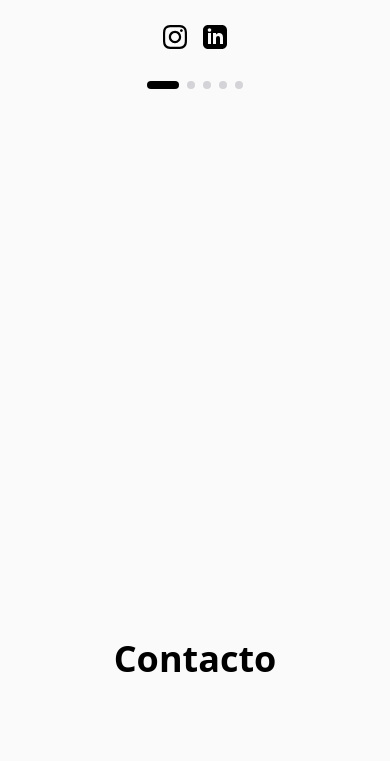
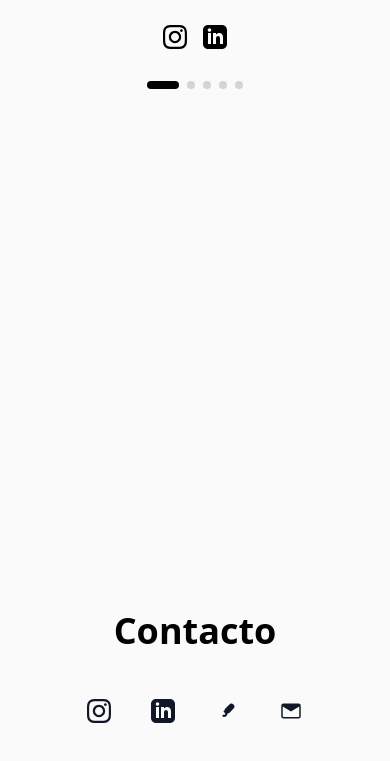
Before and after one commit to deibpst/0xc, a Next.js app: page / in a window 390 px wide. Shown: the part 2283-3044 px from the top of the page. Built offline with nearby package versions, Linux system fonts and the light colour scheme.

Commit message:
Se cambio texto por svgs para links de contacto y se adapto a mobile

```diff
--- a/src/app/page.tsx
+++ b/src/app/page.tsx
@@ -233,24 +233,76 @@
         className="h-screen w-full flex flex-col items-center justify-center px-8 text-center "
       >
         <h2 className="text-4xl font-bold text-black dark:text-zinc-50 mb-6">Contacto</h2>
-        <ul className="hidden sm:flex space-x-8 text-zinc-700 dark:text-zinc-300">
-          <li><a href="https://www.instagram.com/0xc.ommunity/" target="_blank" className="hover:text-black dark:hover:text-white transition">
-            Instagram
+
+        <div className="flex flex-wrap justify-center items-center gap-6 mt-4">
+          <a
+            href="https://www.instagram.com/0xc.ommunity/"
+            target="_blank"
+            rel="noopener noreferrer"
+            aria-label="Instagram de 0xC"
+            className="p-2 rounded-md hover:bg-zinc-100 dark:hover:bg-zinc-800 transition"
+          >
+            <svg
+              xmlns="http://www.w3.org/2000/svg"
+              viewBox="0 0 24 24"
+              className="w-6 h-6 fill-current text-gray-900 dark:text-white"
+              aria-hidden="true"
+            >
+              <path d="M12 2.163c3.204 0 3.584.012 4.85.07 3.252.148 4.771 1.691 4.919 4.919.058 1.265.069 1.645.069 4.849 0 3.205-.012 3.584-.069 4.849-.149 3.225-1.664 4.771-4.919 4.919-1.266.058-1.644.07-4.85.07-3.204 0-3.584-.012-4.849-.07-3.26-.149-4.771-1.699-4.919-4.92-.058-1.265-.07-1.644-.07-4.849 0-3.204.013-3.583.07-4.849.149-3.227 1.664-4.771 4.919-4.919 1.266-.057 1.645-.069 4.849-.069zm0-2.163c-3.259 0-3.667.014-4.947.072-4.358.2-6.78 2.618-6.98 6.98-.059 1.281-.073 1.689-.073 4.948 0 3.259.014 3.668.072 4.948.2 4.358 2.618 6.78 6.98 6.98 1.281.058 1.689.072 4.948.072 3.259 0 3.668-.014 4.948-.072 4.354-.2 6.782-2.618 6.979-6.98.059-1.28.073-1.689.073-4.948 0-3.259-.014-3.667-.072-4.947-.196-4.354-2.617-6.78-6.979-6.98-1.281-.059-1.69-.073-4.949-.073zm0 5.838c-3.403 0-6.162 2.759-6.162 6.162s2.759 6.163 6.162 6.163 6.162-2.759 6.162-6.163c0-3.403-2.759-6.162-6.162-6.162zm0 10.162c-2.209 0-4-1.79-4-4 0-2.209 1.791-4 4-4s4 1.791 4 4c0 2.21-1.791 4-4 4zm6.406-11.845c-.796 0-1.441.645-1.441 1.44s.645 1.44 1.441 1.44c.795 0 1.439-.645 1.439-1.44s-.644-1.44-1.439-1.44z" />
+            </svg>
           </a>
-          </li>
-          <li><a href="https://www.linkedin.com/company/0xcommunity" target="_blank" className="hover:text-black dark:hover:text-white transition">
-            LinkedIn
+
+          <a
+            href="https://www.linkedin.com/company/0xcommunity"
+            target="_blank"
+            rel="noopener noreferrer"
+            aria-label="LinkedIn de 0xC"
+            className="p-2 rounded-md hover:bg-zinc-100 dark:hover:bg-zinc-800 transition"
+          >
+            <svg
+              xmlns="http://www.w3.org/2000/svg"
+              viewBox="0 0 24 24"
+              className="w-6 h-6 fill-current text-gray-900 dark:text-white"
+              aria-hidden="true"
+            >
+              <path d="M19 0h-14c-2.761 0-5 2.239-5 5v14c0 2.761 2.239 5 5 5h14c2.762 0 5-2.239 5-5v-14c0-2.761-2.238-5-5-5zm-11 19h-3v-11h3v11zm-1.5-12.268c-.966 0-1.75-.79-1.75-1.764s.784-1.764 1.75-1.764 1.75.79 1.75 1.764-.783 1.764-1.75 1.764zm13.5 12.268h-3v-5.604c0-3.368-4-3.113-4 0v5.604h-3v-11h3v1.765c1.396-2.586 7-2.777 7 2.476v6.759z" />
+            </svg>
           </a>
-          </li>
-          <li><a href="https://linktr.ee/0xCommunity?utm_source=ig&utm_medium=social&utm_content=link_in_bio" target="_blank" className="hover:text-black dark:hover:text-white transition">
-            Linktr.ee
+
+          <a
+            href="https://linktr.ee/0xCommunity?utm_source=ig&utm_medium=social&utm_content=link_in_bio"
+            target="_blank"
+            rel="noopener noreferrer"
+            aria-label="Linktree de 0xC"
+            className="p-2 rounded-md hover:bg-zinc-100 dark:hover:bg-zinc-800 transition"
+          >
+            <svg
+              xmlns="http://www.w3.org/2000/svg"
+              viewBox="0 0 24 24"
+              className="w-6 h-6 fill-current text-gray-900 dark:text-white"
+              aria-hidden="true"
+            >
+              <path d="M10.59 13.41a3 3 0 004.24 0l3.54-3.54a3 3 0 10-4.24-4.24L10.59 9.17a3 3 0 000 4.24zM7.05 16.95a3 3 0 104.24-4.24l-1.06-1.06a1 1 0 00-1.41 1.41l1.06 1.06a1 1 0 11-1.41 1.41L7.05 16.95z" />
+            </svg>
           </a>
-          </li>
-          <li><a href="mailto:0xc.devs@gmail.com" target="_blank" className="hover:text-black dark:hover:text-white hover transition">
-            Email
+
+          <a
+            href="mailto:0xc.devs@gmail.com"
+            target="_blank"
+            rel="noopener noreferrer"
+            aria-label="Enviar correo a 0xc.devs@gmail.com"
+            className="p-2 rounded-md hover:bg-zinc-100 dark:hover:bg-zinc-800 transition"
+          >
+            <svg
+              xmlns="http://www.w3.org/2000/svg"
+              viewBox="0 0 24 24"
+              className="w-6 h-6 fill-current text-gray-900 dark:text-white"
+              aria-hidden="true"
+            >
+              <path d="M2.25 6.75A2.25 2.25 0 014.5 4.5h15a2.25 2.25 0 012.25 2.25v10.5A2.25 2.25 0 0119.5 19.5h-15A2.25 2.25 0 012.25 17.25V6.75zm1.5.75v9.75c0 .414.336.75.75.75h15c.414 0 .75-.336.75-.75V7.5l-8.25 4.875L3.75 7.5z" />
+            </svg>
           </a>
-          </li>
-        </ul>
+        </div>
       </section>
     </div>
   );
```
